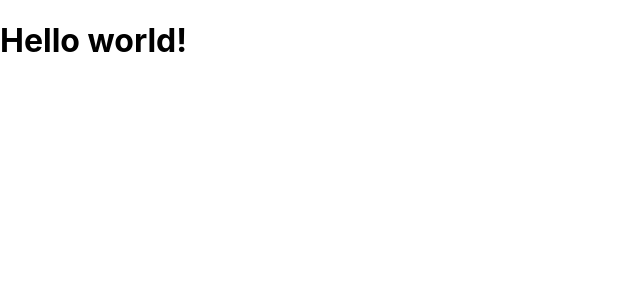
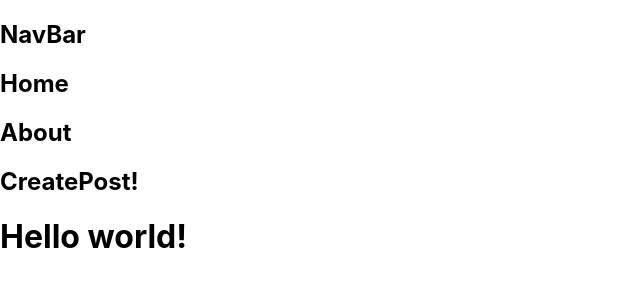
Before and after one commit to gdick0511/phase2-project, a React (Create React App) app in the folder phase2-project/: page /createpost in a window 1280 px wide. Shown: the top 300 px of the page, without its empty margins (0-640 px from the left). Built offline with nearby package versions, Linux system fonts and the light colour scheme; data requests are answered from the project's data file.

Commit message:
Created core components

```diff
--- /dev/null
+++ b/phase2-project/src/About.js
@@ -0,0 +1,11 @@
+
+
+function About () {
+    return(
+        <div>
+            <h2>About</h2>
+        </div>
+    )
+};
+
+export default About
--- a/phase2-project/src/App.js
+++ b/phase2-project/src/App.js
@@ -1,6 +1,9 @@
 import React, {useState, useEffect} from 'react'
 import {Route, Switch} from 'react-router-dom'
-
+import NavBar from './NavBar'
+import Home from './Home'
+import About from './About'
+import CreatePost from './CreatePost'
 // import './App.css';
 
 function App() {
@@ -15,6 +18,10 @@ function App() {
 
   return (
     <div>
+      <NavBar />
+      <Home />
+      <About />
+      <CreatePost />
       <h1>Hello world!</h1>
     </div>
   );
--- /dev/null
+++ b/phase2-project/src/CreatePost.js
@@ -0,0 +1,12 @@
+
+
+function CreatePost () {
+    return(
+        <div>
+            <h2>CreatePost!</h2>
+        </div>
+    )
+};
+
+
+export default CreatePost
--- /dev/null
+++ b/phase2-project/src/Home.js
@@ -0,0 +1,11 @@
+
+
+function Home () {
+    return (
+        <div>
+            <h2>Home</h2>
+        </div>
+    )
+};
+
+export default Home
--- /dev/null
+++ b/phase2-project/src/NavBar.js
@@ -0,0 +1,11 @@
+
+
+function NavBar () {
+    return(
+        <div>
+            <h2>NavBar</h2>
+        </div>
+    )
+};
+
+export default NavBar
```
